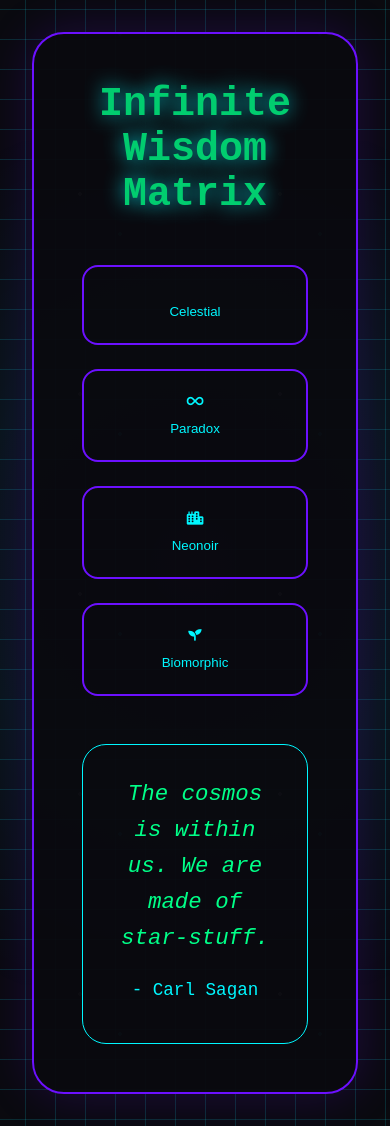
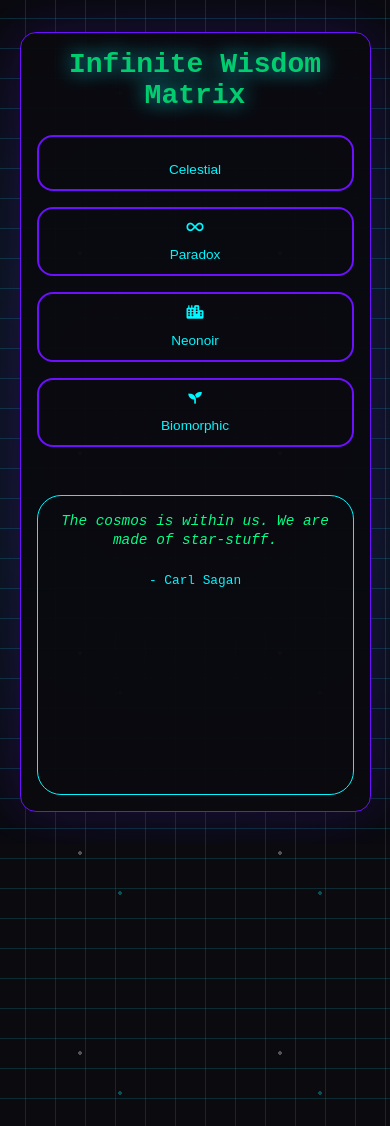
Before and after one commit to Tasflex/Quote-Generator, a plain HTML site: page index.html in a window 390 px wide. After the commit the page ends 844 px from the top, so only its background shows below. Drawn offline with Linux system fonts and the light colour scheme.

Commit message:
git add.

```diff
--- a/main.css
+++ b/main.css
@@ -229,3 +229,91 @@ body:hover::after {
     from { background-position: 0 0; }
     to { background-position: 0 100%; }
 }
+
+/* styles.css - Mobile Responsive Additions */
+
+/* Tablet Devices (768px and below) */
+@media screen and (max-width: 768px) {
+    .container {
+        padding: 1.5rem;
+        margin: 1rem;
+        border-radius: 1rem;
+    }
+
+    .hologram {
+        font-size: 2rem;
+        margin-bottom: 1.5rem;
+    }
+
+    .mood-orchestrator {
+        grid-template-columns: repeat(2, 1fr);
+        gap: 1rem;
+    }
+
+    .mood-node {
+        padding: 1rem;
+        font-size: 0.9rem;
+    }
+
+    #quote {
+        font-size: 1rem;
+        line-height: 1.4;
+    }
+
+    .author-signature {
+        font-size: 0.9rem;
+    }
+}
+
+/* Mobile Devices (480px and below) */
+@media screen and (max-width: 480px) {
+    .container {
+        padding: 1rem;
+        border-width: 1px;
+    }
+
+    .hologram {
+        font-size: 1.75rem;
+    }
+
+    .mood-orchestrator {
+        grid-template-columns: 1fr;
+    }
+
+    .mood-node {
+        font-size: 0.85rem;
+        padding: 0.75rem;
+    }
+
+    .quote-matrix {
+        padding: 1rem;
+    }
+
+    #quote {
+        font-size: 0.9rem;
+        line-height: 1.3;
+    }
+
+    .author-signature {
+        font-size: 0.8rem;
+    }
+}
+
+/* Landscape Orientation Adjustments */
+@media screen and (max-width: 768px) and (orientation: landscape) {
+    .container {
+        max-width: 90vw;
+        margin: 0.5rem auto;
+    }
+
+    .mood-orchestrator {
+        grid-template-columns: repeat(3, 1fr);
+    }
+}
+
+/* High-DPI Displays */
+@media (-webkit-min-device-pixel-ratio: 2), (min-resolution: 192dpi) {
+    .particles::before {
+        background-size: 20px 20px;
+    }
+}
```
